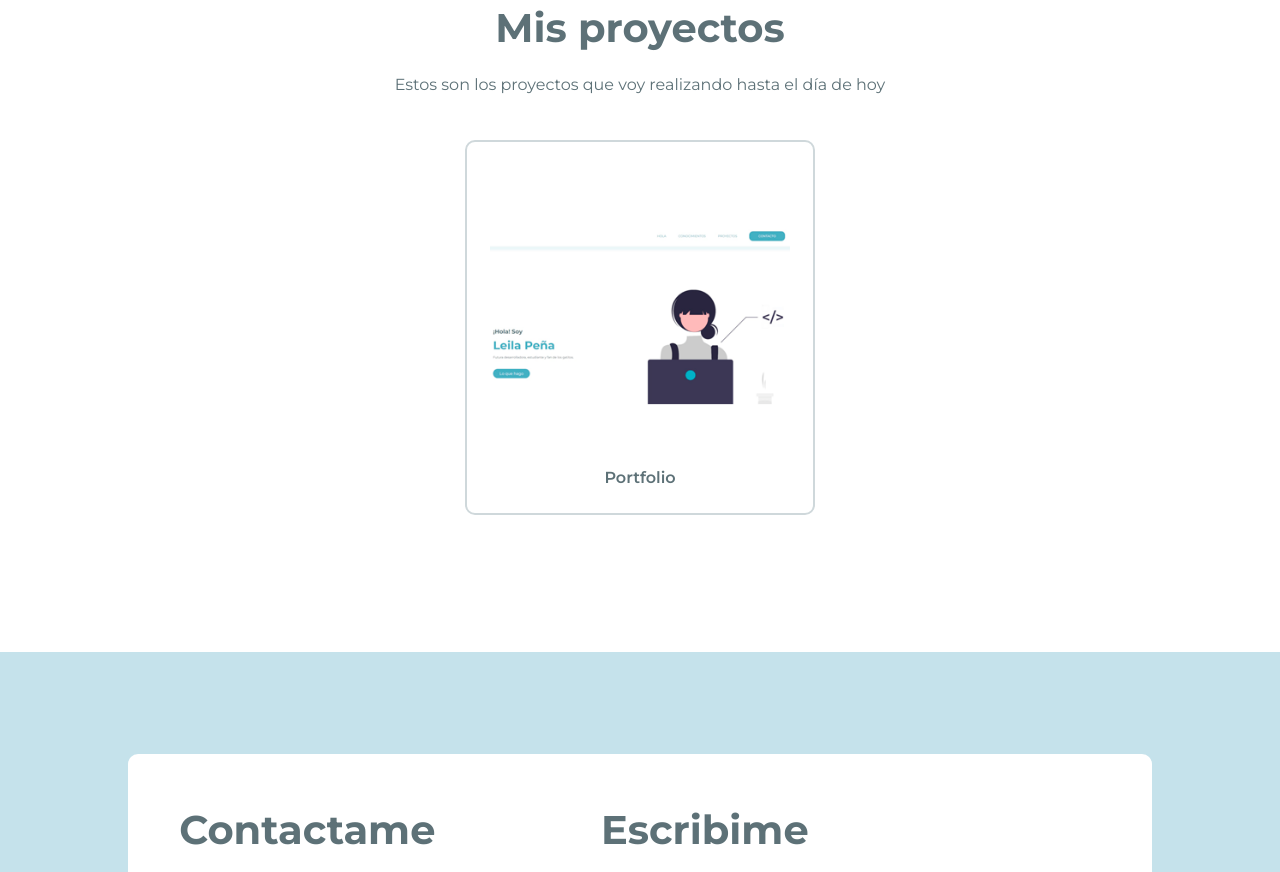
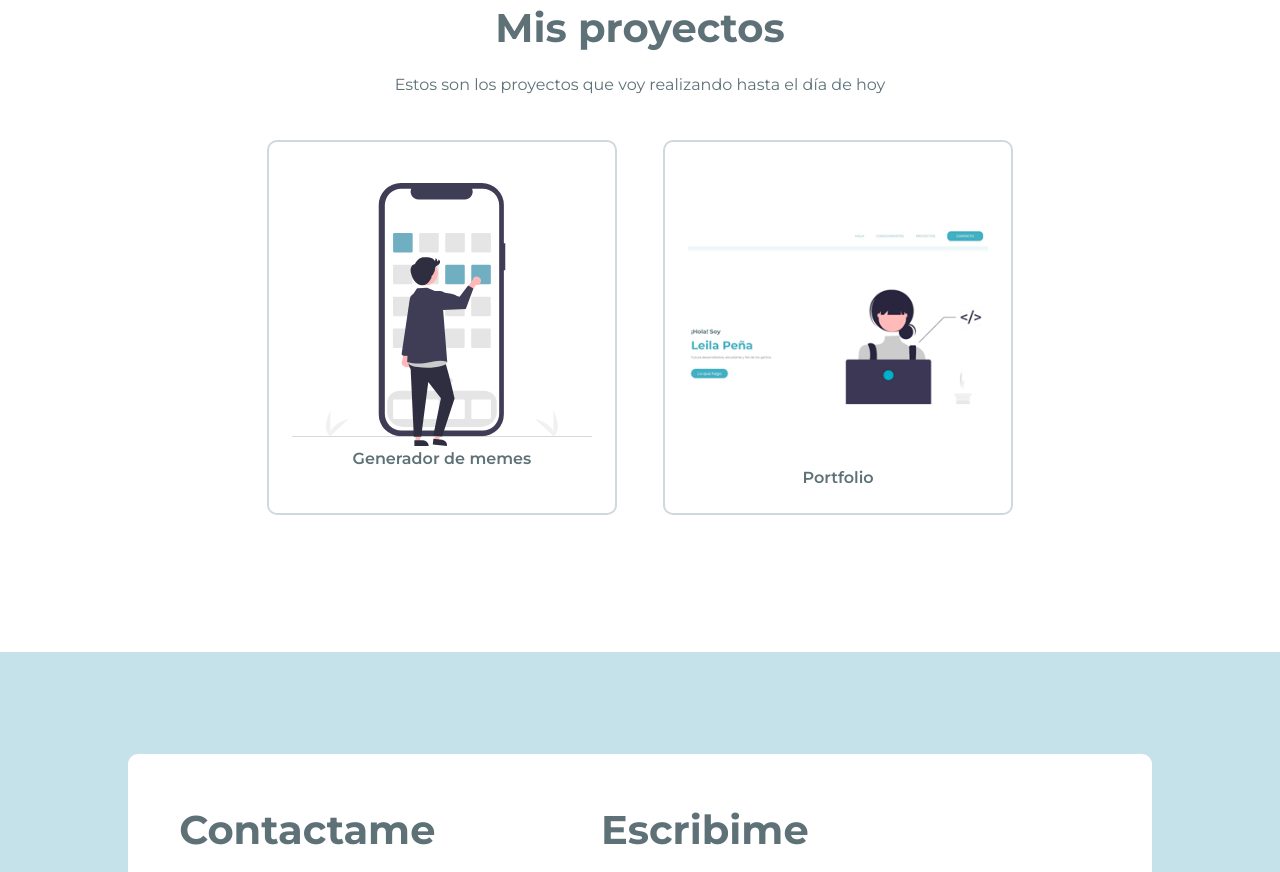
Before and after one commit to LeilaPena/Mi-portfolio, a plain HTML site: page index.html in a window 1280 px wide. Shown: the part 2288-3160 px from the top of the page. Drawn offline with nearby package versions, Linux system fonts and the light colour scheme.

Commit message:
Agregué un nuevo proyecto

```diff
--- a/index.html
+++ b/index.html
@@ -92,6 +92,10 @@
       <h2>Mis proyectos</h2>
       <p>Estos son los proyectos que voy realizando hasta el día de hoy</p>
       <div class="proyectos-contenedor">
+        <a href="https://leilapena.github.io/generador-de-memes/" class="proyecto-tarjeta">
+          <img src="Imagenes/proyecto-generador-de-memes.svg" alt="Mi proyecto: Portfolio" />
+          <p aria-hidden="true">Generador de memes</p>
+        </a>
         <a href="index.html" class="proyecto-tarjeta">
           <img src="Imagenes/proyectoPortfolio.png" alt="Mi proyecto: Portfolio" />
           <p aria-hidden="true">Portfolio</p>
```
Also changed, not shown: Imagenes/proyecto-generador-de-memes.svg (added).
